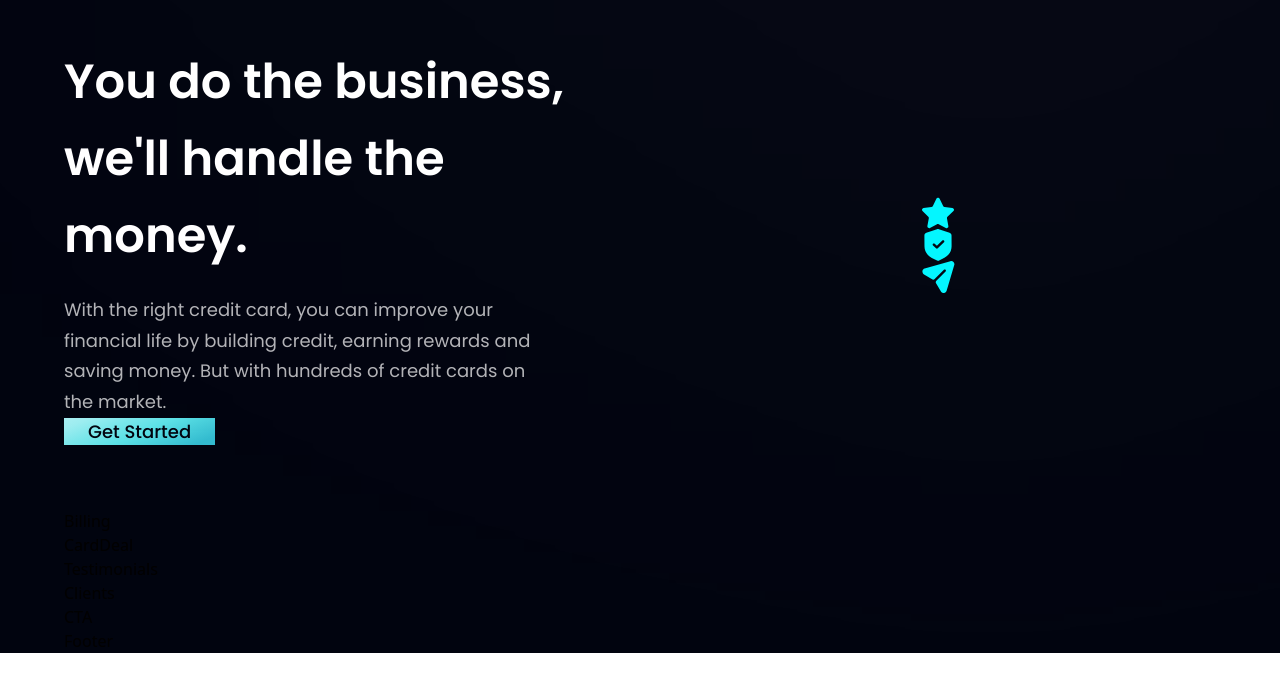
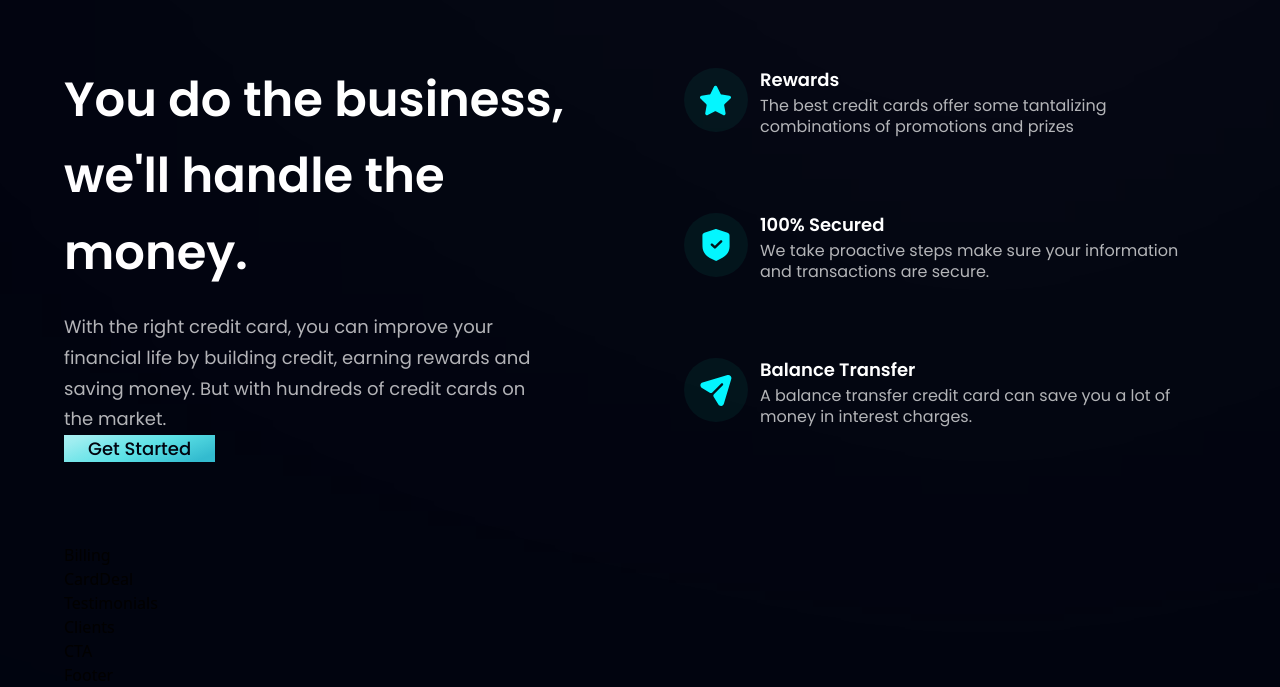
Before and after one commit to Oluwafikunayomi-code/modern-bank-app, a React (Vite) app: page / in a window 1280 px wide. Shown: the part 917-1604 px from the top of the page. Before the commit the page ends 1570 px from the top, so only its background shows below. Built offline with nearby package versions, Linux system fonts and the light colour scheme.

Commit message:
completed features section

```diff
--- a/src/components/Business.jsx
+++ b/src/components/Business.jsx
@@ -3,9 +3,19 @@
 import Button from './Button';
 
 const FeatureCard =({ icon, title, content, index }) => (
-  <div>
-    <div>
-      <img src={icon} alt='icon' />
+  <div className={`flex flex-row p-6 rounded-[20px]
+  ${index !== features.length -1 ? "mb-6" : "mb-0"} feature-card`}>
+    <div className={`w-[64px] h-[64px] rounded-full ${styles.flexCenter}
+    bg-dimBlue`}>
+      <img src={icon} alt='icon' className='w-[50%] h-[50%] object-contain' />
+    </div>
+    <div className='flex-1 flex flex-col ml-3'>
+      <h4 className='font-poppins font-semibold text-white text-[18px] leading-[23px] mb-1'>
+        {title}
+      </h4>
+      <p className='font-poppins font-normal text-dimWhite text-[16px] leading-[21px] mb-1'>
+        {content}
+      </p>
     </div>
   </div>
 )
```
